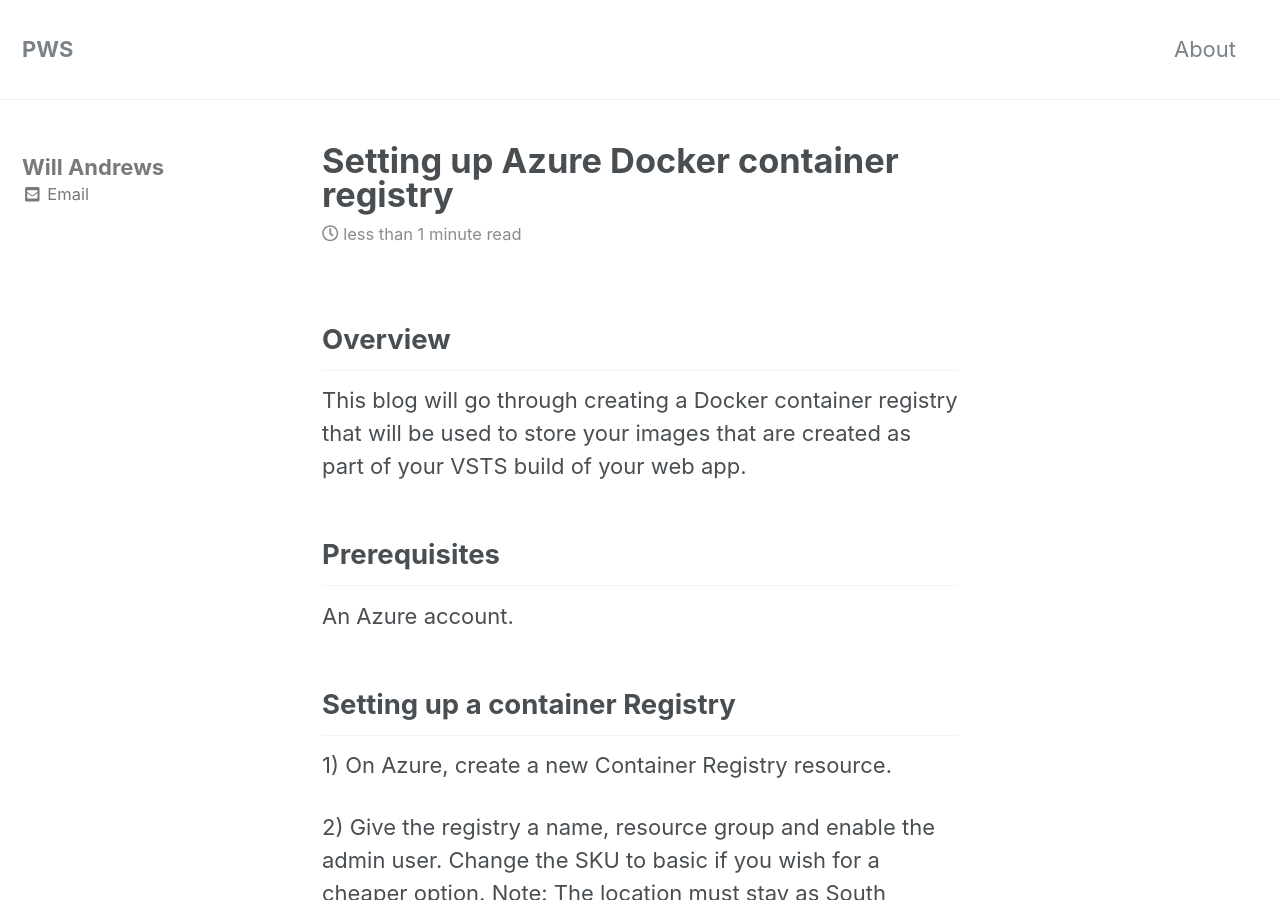
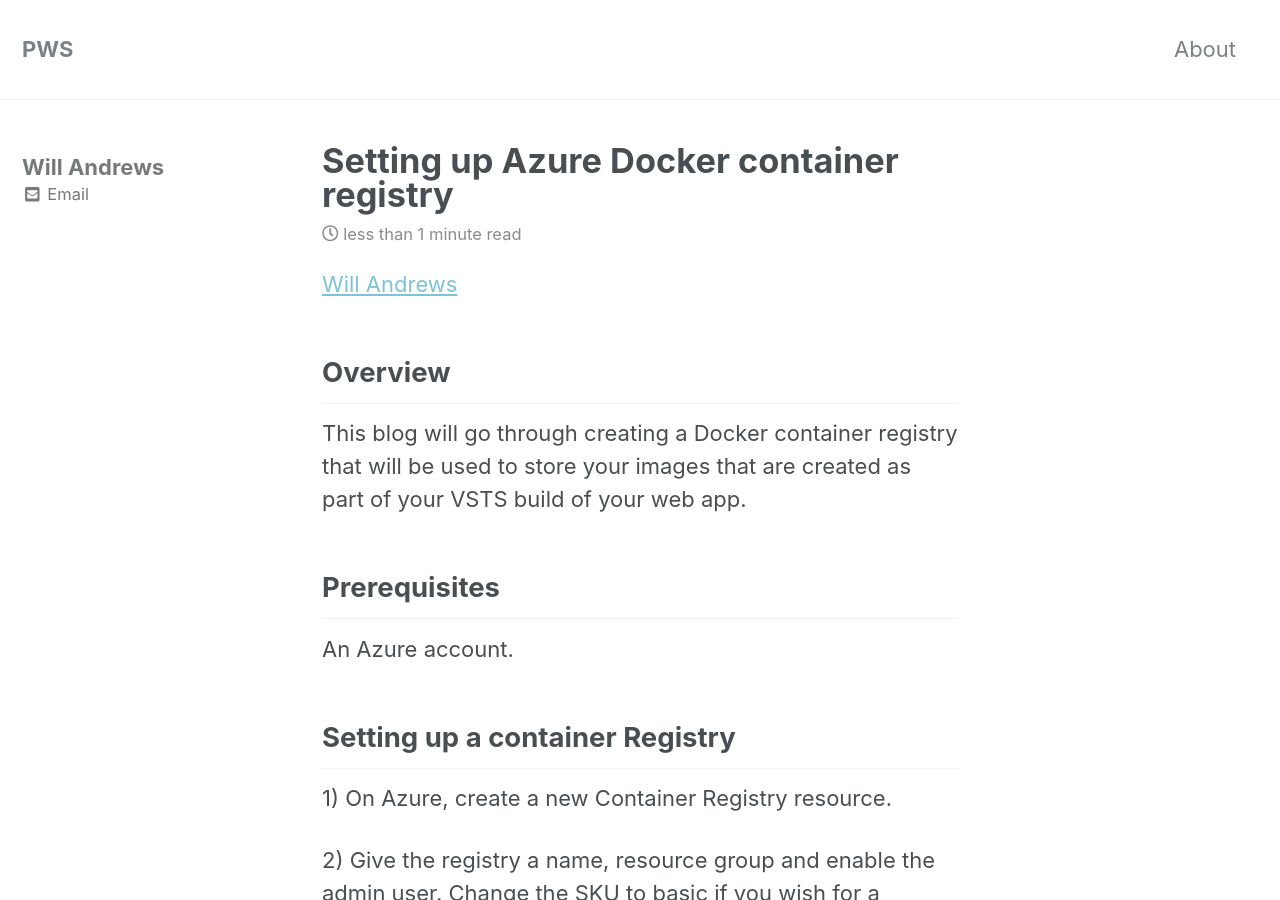
Before and after one commit to BenchProjects/PWS-Blog, a Jekyll site: the page built from _posts/2018-16-05-SettingUpAzureDockerContainerRegistry.md, in a window 1280 px wide and 900 px high. Built offline with Jekyll 4.4.1, drawn with Linux system fonts in a browser that asks for light colours; nearby versions of some CDN libraries.

Commit message:
Trying to add author name to list of posts

```diff
--- a/_layouts/archive.html
+++ b/_layouts/archive.html
@@ -19,7 +19,7 @@ layout: default
 
   <div class="archive">
     {% unless page.header.overlay_color or page.header.overlay_image %}
-      <h1 id="page-title" class="page__title">{{ page.title }} s</h1>
+      <h1 id="page-title" class="page__title">{{ page.title }}</h1>
     {% endunless %}
     {{ content }}
   </div>
--- a/_layouts/single.html
+++ b/_layouts/single.html
@@ -13,6 +13,9 @@ layout: default
     {% include breadcrumbs.html %}
   {% endunless %}
 {% endif %}
+
+<!-- Look the author details up from the site config. -->
+{% assign author = site.data.authors[page.author] %}
 
 <div id="main" role="main">
   {% include sidebar.html %}
@@ -30,6 +33,10 @@ layout: default
           {% if page.read_time %}
             <p class="page__meta"><i class="far fa-clock" aria-hidden="true"></i> {% include read-time.html %}</p>
           {% endif %}
+          {% if author %}
+          <a href="{{ author.web }}" target="_blank">{{ author.name }}</a>
+          {% endif %}
+
         </header>
       {% endunless %}
 
```
